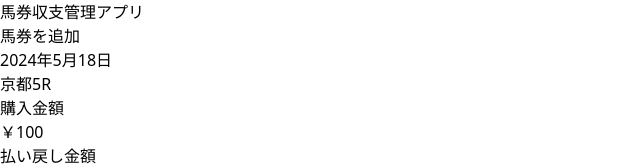
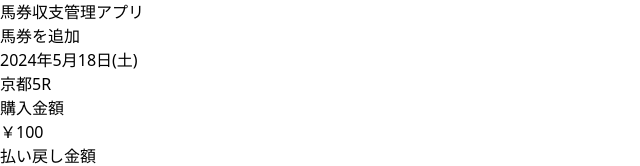
Before and after one commit to tukumo-n9/horse-racing-betting-ticket-manager, a React (Vite) app: page /tickets/1 in a window 1280 px wide. Shown: the top 166 px of the page, without its empty margins (0-640 px from the left). Built offline with nearby package versions, Linux system fonts and the light colour scheme.

Commit message:
購入日はyyyy-MM-ddでstateに保存し、表示する際にformatするように変更

```diff
--- a/src/features/tickets/AddTicketForm.tsx
+++ b/src/features/tickets/AddTicketForm.tsx
@@ -3,8 +3,6 @@ import { useAppDispatch } from "../../hooks";
 import { ticketAdded } from "./ticketsSlice";
 import { nanoid } from "@reduxjs/toolkit";
 import { useNavigate } from "react-router-dom";
-import { format, parse } from "date-fns";
-import { ja } from "date-fns/locale";
 
 function AddTicketForm() {
   const [date, setDate] = useState<string>("");
@@ -22,11 +20,7 @@ function AddTicketForm() {
         ticketAdded({
           id: nanoid(),
           createDate: Date.now(),
-          date: format(
-            parse(date, "yyyy-MM-dd", new Date()),
-            "y年M月d日(eee)",
-            { locale: ja }
-          ),
+          date,
           racetrack,
           raceNumber,
           betAmount,
--- a/src/features/tickets/TicketsList.tsx
+++ b/src/features/tickets/TicketsList.tsx
@@ -1,6 +1,8 @@
 import { Link } from "react-router-dom";
 import { useAppDispatch, useAppSelector } from "../../hooks";
 import { ticketDeleted } from "./ticketsSlice";
+import { format, parse } from "date-fns";
+import { ja } from "date-fns/locale";
 
 function TicketsList() {
   const tickets = useAppSelector((state) => state.tickets);
@@ -15,7 +17,13 @@ function TicketsList() {
       {tickets.map((ticket) => (
         <li key={ticket.id}>
           <Link to={`tickets/${ticket.id}`}>
-            <p>{ticket.date}</p>
+            <p>
+              {format(
+                parse(ticket.date, "yyyy-MM-dd", new Date()),
+                "y年M月d日(eee)",
+                { locale: ja }
+              )}
+            </p>
             <p>{`${ticket.racetrack}${ticket.raceNumber}R`}</p>
             <dl>
               <div>
--- a/src/features/tickets/ticketsSlice.ts
+++ b/src/features/tickets/ticketsSlice.ts
@@ -14,7 +14,7 @@ const initialState = [
   {
     id: "1",
     createDate: "1716107513229",
-    date: "2024年5月18日",
+    date: "2024-05-18",
     racetrack: "京都",
     raceNumber: "5",
     betAmount: 100,
@@ -23,7 +23,7 @@ const initialState = [
   {
     id: "2",
     createDate: "1716107513229",
-    date: "2024年5月18日",
+    date: "2024-05-18",
     racetrack: "京都",
     raceNumber: "5",
     betAmount: 100,
--- a/src/routes/SingleTicket.tsx
+++ b/src/routes/SingleTicket.tsx
@@ -1,5 +1,7 @@
 import { useParams } from "react-router-dom";
 import { useAppSelector } from "../hooks";
+import { format, parse } from "date-fns";
+import { ja } from "date-fns/locale";
 
 export default function SingleTicket() {
   const { ticketId } = useParams();
@@ -14,7 +16,13 @@ export default function SingleTicket() {
 
   return (
     <>
-      <p>{ticket.date}</p>
+      <p>
+        {format(
+          parse(ticket.date, "yyyy-MM-dd", new Date()),
+          "y年M月d日(eee)",
+          { locale: ja }
+        )}
+      </p>
       <p>{`${ticket.racetrack}${ticket.raceNumber}R`}</p>
       <dl>
         <div>
```
